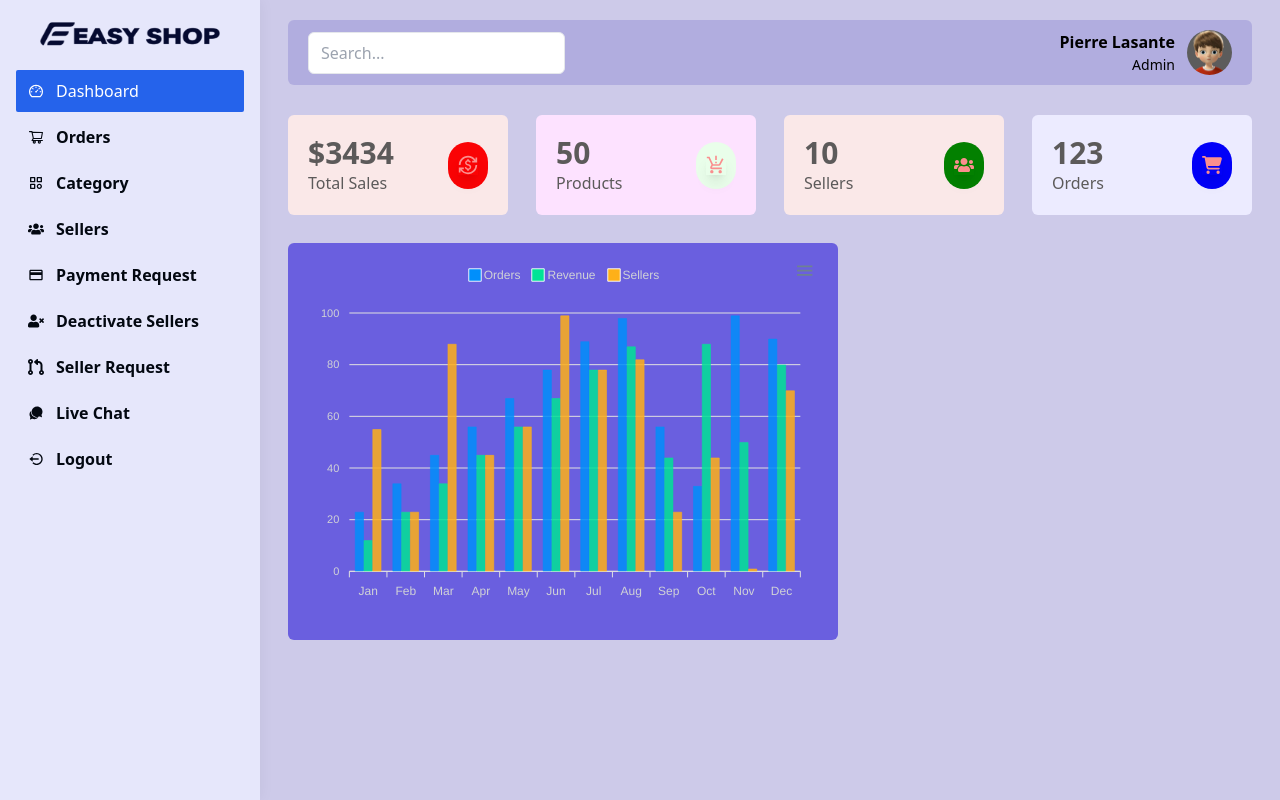
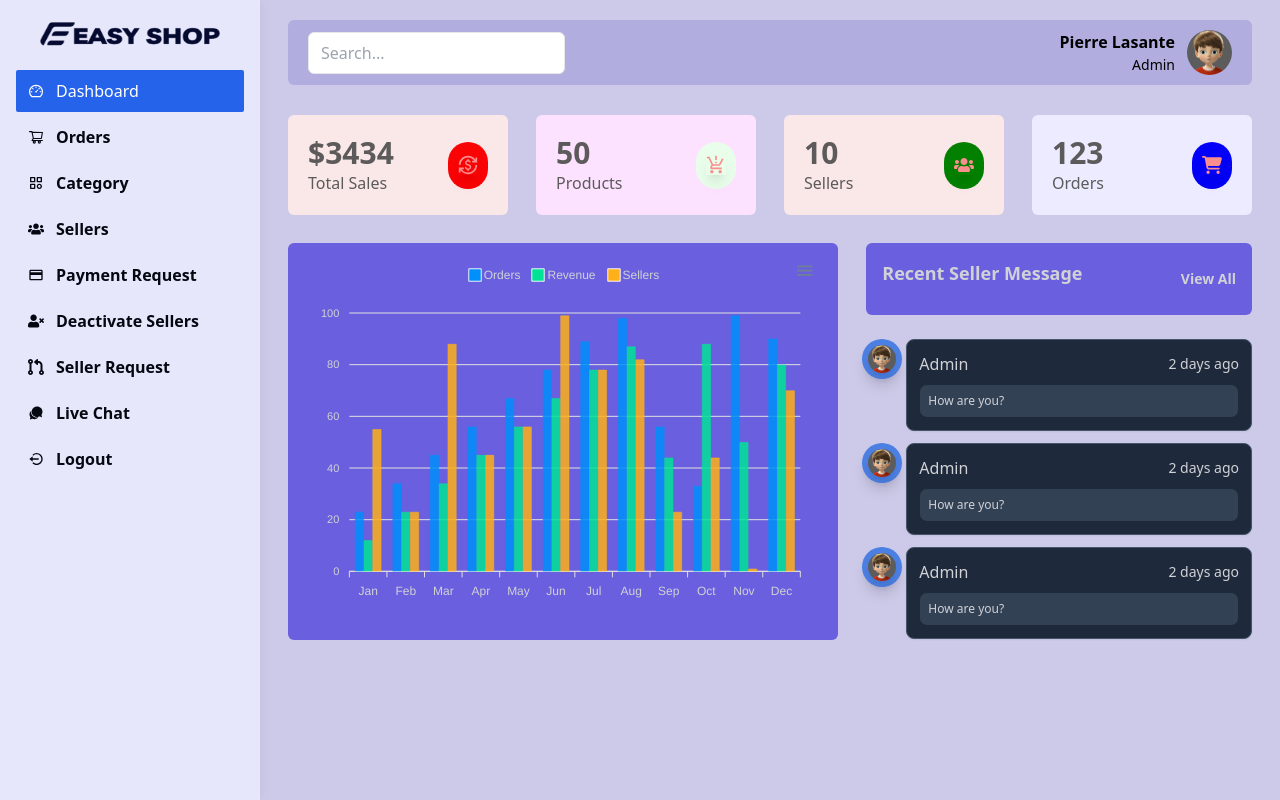
Before and after one commit to plasante/Ecommerce, a React (Create React App) app: page /admin/dashboard in a window 1280 px wide. Built offline with nearby package versions, Linux system fonts and the light colour scheme.

Commit message:
Showing Seller Messages

```diff
--- a/src/views/admin/AdminDashboard.jsx
+++ b/src/views/admin/AdminDashboard.jsx
@@ -3,22 +3,23 @@
 import {FaUsers} from "react-icons/fa";
 import {FaCartShopping} from "react-icons/fa6";
 import Chart from 'react-apexcharts';
+import {Link} from "react-router-dom";
 
 const AdminDashboard = () => {
 
   const state = {
-    series : [
+    series: [
       {
         name: "Orders",
-        data: [23,34,45,56,67,78,89,98,56,33,99,90],
+        data: [23, 34, 45, 56, 67, 78, 89, 98, 56, 33, 99, 90],
       },
       {
         name: "Revenue",
-        data: [12,23,34,45,56,67,78,87,44,88,50,80],
+        data: [12, 23, 34, 45, 56, 67, 78, 87, 44, 88, 50, 80],
       },
       {
         name: "Sellers",
-        data: [55,23,88,45,56,99,78,82,23,44,1,70],
+        data: [55, 23, 88, 45, 56, 99, 78, 82, 23, 44, 1, 70],
       },
     ],
     options: {
@@ -41,25 +42,25 @@
         width: .5,
         dashArray: 0,
       },
-      xaxis : {
-        categories : ['Jan', 'Feb', 'Mar', 'Apr', 'May', 'Jun', 'Jul', 'Aug', 'Sep', 'Oct', 'Nov', 'Dec'],
+      xaxis: {
+        categories: ['Jan', 'Feb', 'Mar', 'Apr', 'May', 'Jun', 'Jul', 'Aug', 'Sep', 'Oct', 'Nov', 'Dec'],
       },
-      legend : {
+      legend: {
         position: 'top'
       },
-      responsive : [
+      responsive: [
         {
           breakpoint: 565,
-          yaxis : {
-            categories : ['Jan', 'Feb', 'Mar', 'Apr', 'May', 'Jun', 'Jul', 'Aug', 'Sep', 'Oct', 'Nov', 'Dec'],
+          yaxis: {
+            categories: ['Jan', 'Feb', 'Mar', 'Apr', 'May', 'Jun', 'Jul', 'Aug', 'Sep', 'Oct', 'Nov', 'Dec'],
           },
-          options : {
+          options: {
             plotOptions: {
               bar: {
-                horizontal : true,
+                horizontal: true,
               }
             },
-            chart : {
+            chart: {
               height: '550px'
             }
           }
@@ -91,7 +92,7 @@
           bg-[#fae8e8]: This class applies a specific background color (bg) to the element.
           rounded-md: This class applies medium-sized border radius to the element, making the corners rounded.
           gap-3: this class applies a gap (spacing between child elements) of 0.75rem
-        */ }
+        */}
         <div className={'flex justify-between items-center p-5 bg-[#fae8e8] rounded-md gap-3'}>
           { /*
           flex: property to the element, which makes it a flex container
@@ -99,7 +100,7 @@
           justify-start: In a flex container, this aligns the flex items along the vertical line
           items-start: Similar to justify-start, but it's used for alignment along the horizontal line of the container.
           text-[#5c5a5a]: This sets the color of the text inside the container to the hex value #5c5a5a.
-        */ }
+        */}
           <div className={'flex flex-col justify-start items-start text-[#5c5a5a]'}>
             <h2 className={'text-3xl font-bold'}>$3434</h2>
             <span className={'text-md font-medium'}>Total Sales</span>
@@ -163,6 +164,76 @@
             />
           </div>
         </div>
+        <div className={'w-full lg:w-5/12 lg:pl-4 mt-6 lg:mt-0'}>
+          <div className={'w-full bg-[#6a5fdf] p-4 rounded-md text-[#d0d2d6]'}>
+            <div className={'flex justify-between items-center'}>
+              <h2 className={'font-semibold text-lg text-[#d0d2d6] pb-3'}>
+                Recent Seller Message
+              </h2>
+              <Link className={'font-semibold text-sm text-[#d0d2d6]'}>
+                View All
+              </Link>
+            </div>
+          </div>
+          <div className={'flex flex-col gap-2 pt-6 text-[#d0d2d6]'}>
+            <ol className={'relative border-1 border-slate-600 ml-4'}>
+              <li className={'mb-3 ml-6'}>
+                <div className={'flex absolute -left-5 shadow-lg justify-center ' +
+                  'items-center w-10 h-10 p-[6px] bg-[#4c7fe2] rounded-full z-10'}>
+                  <img
+                    className={'w-full rounded-full h-full shadow-lg'}
+                    src="http://localhost:3000/images/admin.jpg"
+                    alt=""/>
+                </div>
+                <div className={'p-3 bg-slate-800 rounded-lg border border-slate-600 shadow-sm'}>
+                  <div className={'flex justify-between items-center mb-2'}>
+                    <Link className={'text-md font-normal'}>Admin</Link>
+                    <time className={'mb-1 text-sm font-normal sm:order-last sm:mb-0'}>2 days ago</time>
+                  </div>
+                  <div className={'p-2 text-xs font-normal bg-slate-700 rounded-lg border border-slate-800'}>
+                    How are you?
+                  </div>
+                </div>
+              </li>
+              <li className={'mb-3 ml-6'}>
+                <div className={'flex absolute -left-5 shadow-lg justify-center ' +
+                  'items-center w-10 h-10 p-[6px] bg-[#4c7fe2] rounded-full z-10'}>
+                  <img
+                    className={'w-full rounded-full h-full shadow-lg'}
+                    src="http://localhost:3000/images/admin.jpg"
+                    alt=""/>
+                </div>
+                <div className={'p-3 bg-slate-800 rounded-lg border border-slate-600 shadow-sm'}>
+                  <div className={'flex justify-between items-center mb-2'}>
+                    <Link className={'text-md font-normal'}>Admin</Link>
+                    <time className={'mb-1 text-sm font-normal sm:order-last sm:mb-0'}>2 days ago</time>
+                  </div>
+                  <div className={'p-2 text-xs font-normal bg-slate-700 rounded-lg border border-slate-800'}>
+                    How are you?
+                  </div>
+                </div>
+              </li>
+              <li className={'mb-3 ml-6'}>
+                <div className={'flex absolute -left-5 shadow-lg justify-center ' +
+                  'items-center w-10 h-10 p-[6px] bg-[#4c7fe2] rounded-full z-10'}>
+                  <img
+                    className={'w-full rounded-full h-full shadow-lg'}
+                    src="http://localhost:3000/images/admin.jpg"
+                    alt=""/>
+                </div>
+                <div className={'p-3 bg-slate-800 rounded-lg border border-slate-600 shadow-sm'}>
+                  <div className={'flex justify-between items-center mb-2'}>
+                    <Link className={'text-md font-normal'}>Admin</Link>
+                    <time className={'mb-1 text-sm font-normal sm:order-last sm:mb-0'}>2 days ago</time>
+                  </div>
+                  <div className={'p-2 text-xs font-normal bg-slate-700 rounded-lg border border-slate-800'}>
+                    How are you?
+                  </div>
+                </div>
+              </li>
+            </ol>
+          </div>
+        </div>
       </div>
     </div>
   );
```
